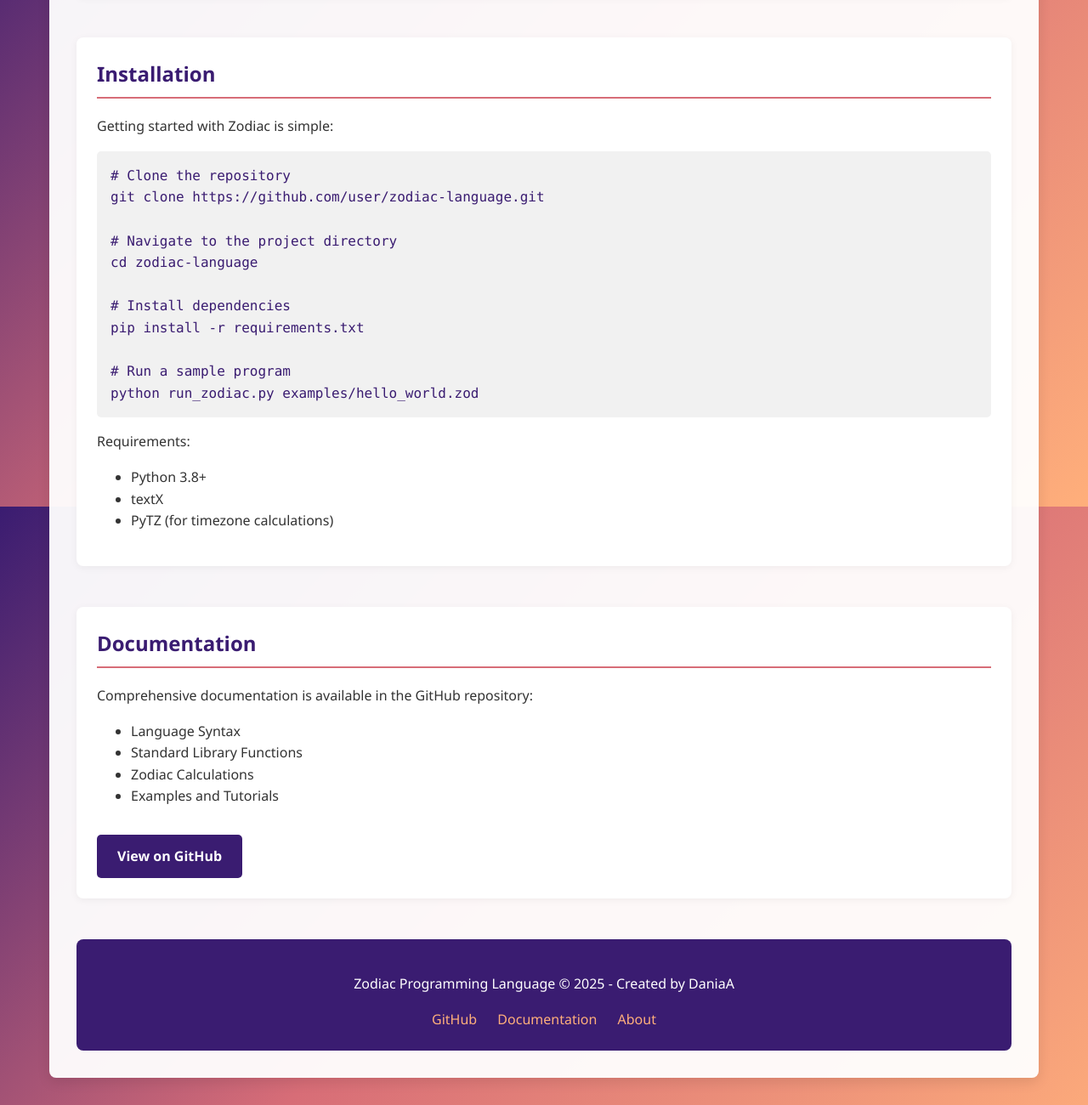
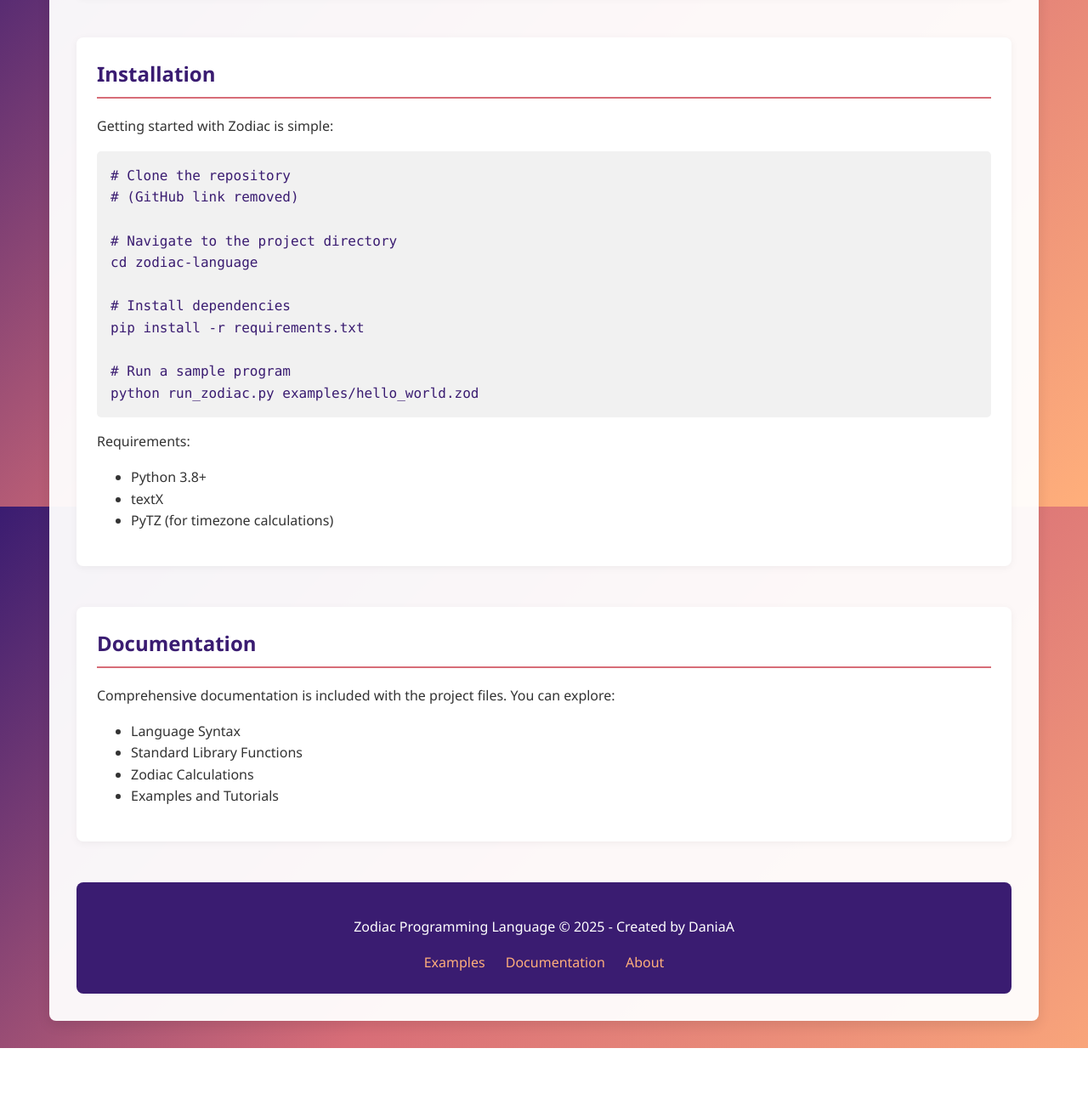
Before and after one commit to daniaalazzawi/zodiac-language, a plain HTML site: page website/index.html in a window 1280 px wide. Shown: the part 1804-3104 px from the top of the page at 85% size. After the commit the page ends 3037 px from the top, so only its background shows below. Drawn offline with Linux system fonts and the light colour scheme.

Commit message:
Update index.html

```diff
--- a/website/index.html
+++ b/website/index.html
@@ -366,7 +366,7 @@ main();</code></pre>
             <h2>Installation</h2>
             <p>Getting started with Zodiac is simple:</p>
             <pre><code># Clone the repository
-git clone https://github.com/user/zodiac-language.git
+# (GitHub link removed)
 
 # Navigate to the project directory
 cd zodiac-language
@@ -386,20 +386,19 @@ python run_zodiac.py examples/hello_world.zod</code></pre>
 
         <section id="documentation">
             <h2>Documentation</h2>
-            <p>Comprehensive documentation is available in the GitHub repository:</p>
+            <p>Comprehensive documentation is included with the project files. You can explore:</p>
             <ul>
                 <li>Language Syntax</li>
                 <li>Standard Library Functions</li>
                 <li>Zodiac Calculations</li>
                 <li>Examples and Tutorials</li>
             </ul>
-            <a href="" target="_blank" class="btn">View on GitHub</a>
         </section>
 
         <footer>
             <p>Zodiac Programming Language &copy; 2025 - Created by DaniaA</p>
             <div class="footer-links">
-                <a href="" target="_blank">GitHub</a>
+                <a href="#examples">Examples</a>
                 <a href="#documentation">Documentation</a>
                 <a href="#about">About</a>
             </div>
@@ -408,19 +407,16 @@ python run_zodiac.py examples/hello_world.zod</code></pre>
 
     <script>
         function openTab(tabName) {
-            // Hide all tab content
             var tabContents = document.getElementsByClassName('tab-content');
             for (var i = 0; i < tabContents.length; i++) {
                 tabContents[i].classList.remove('active');
             }
 
-            // Remove active class from all tab buttons
             var tabButtons = document.getElementsByClassName('tab-btn');
             for (var i = 0; i < tabButtons.length; i++) {
                 tabButtons[i].classList.remove('active');
             }
 
-            // Show the selected tab content and mark button as active
             document.getElementById(tabName).classList.add('active');
             event.currentTarget.classList.add('active');
         }
```
